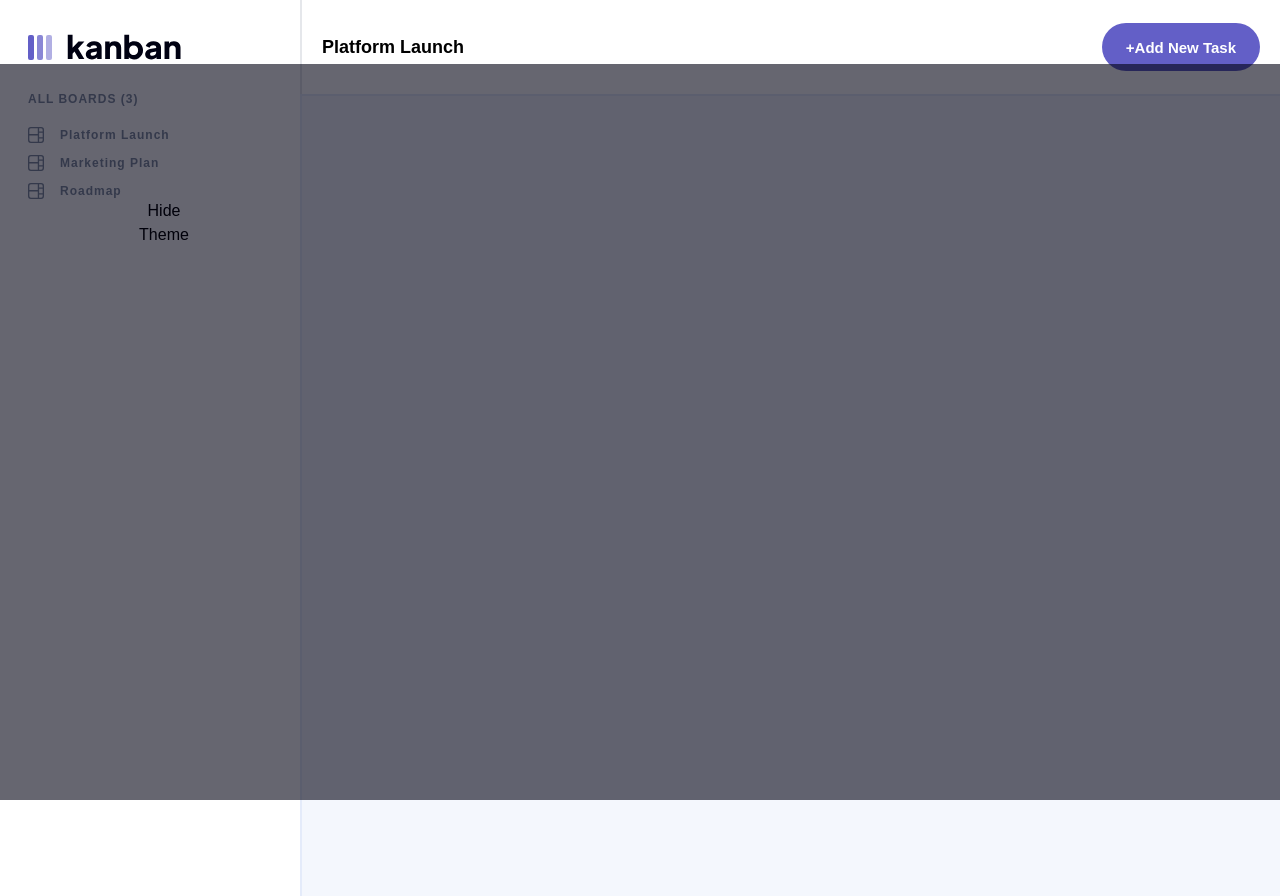
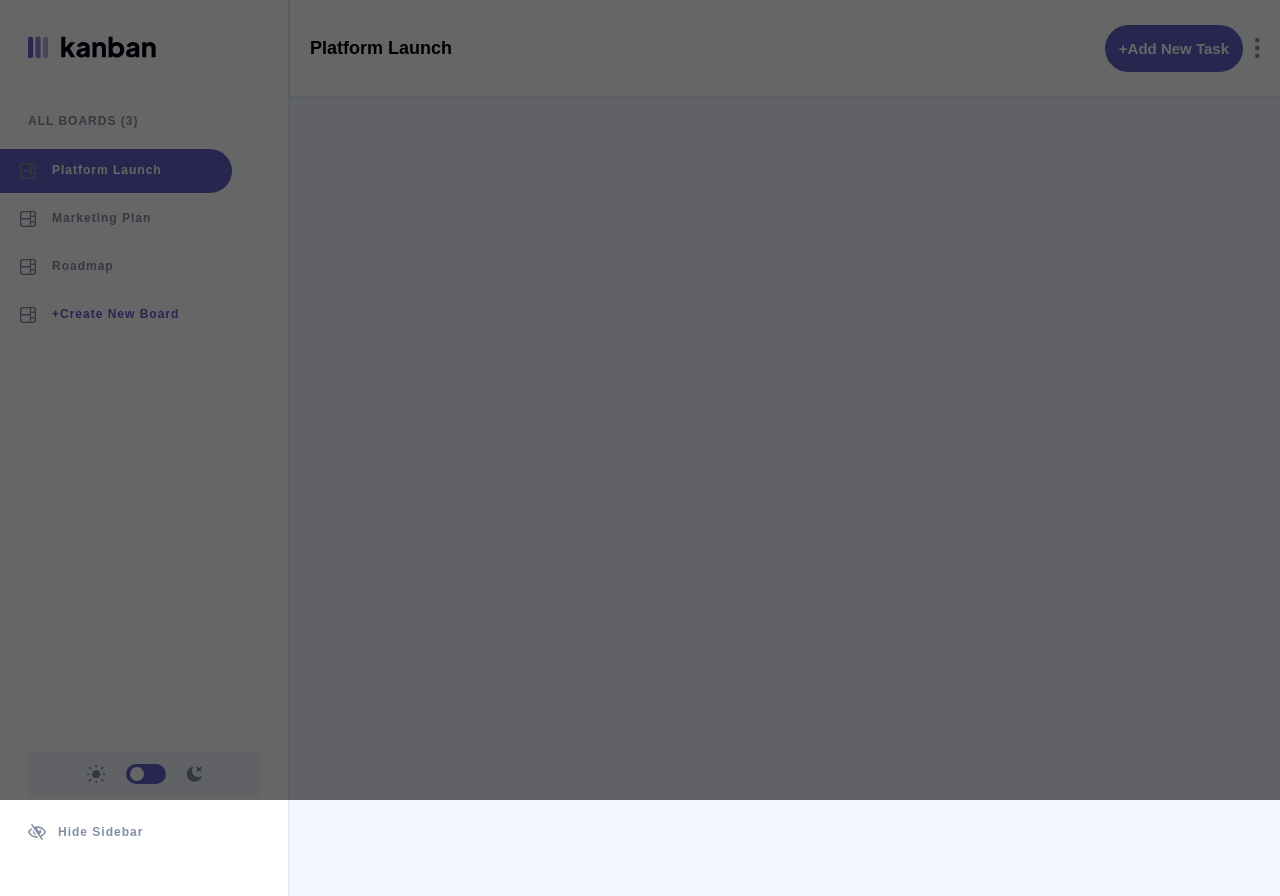
Before and after one commit to bobson/task-manager-tw, a React (Vite) app: page /modal in a window 1280 px wide. Built offline with nearby package versions, Linux system fonts and the light colour scheme.

Commit message:
Sidebar and appbar done with theme toggle and resposive view

```diff
--- a/src/App.jsx
+++ b/src/App.jsx
@@ -10,7 +10,6 @@ import ModalPage from "./pages/ModalPage";
 function App() {
   return (
     <Layout data={boards}>
-      {/* <div className="flex  h-full p-5 gap-4 border-l-2  border-lines-light dark:border-lines-dark"> */}
       <Routes>
         <Route path="/" element={<PlatformLaunch data={boards[0].columns} />} />
 
@@ -23,7 +22,6 @@ function App() {
 
         <Route path="modal" element={<ModalPage />} />
       </Routes>
-      {/* </div> */}
     </Layout>
   );
 }
--- a/src/components/Button.jsx
+++ b/src/components/Button.jsx
@@ -1,17 +1,19 @@
 import classNames from "classnames";
 import React from "react";
 
-function Button({ children, small, secondary, destructive, ...rest }) {
+function Button({ children, small, primary, secondary, destructive, ...rest }) {
   const classes = classNames(
     rest.className,
-    "h-12 px-6 rounded-full bg-purple text-white hover:bg-light-purple",
+    "p-3.5 rounded-full flex items-center",
     {
-      "bg-[#efeff9] hover:bg-[#d8d7f0] text-purple h-10": secondary,
+      "bg-purple hover:bg-light-purple text-white": primary,
+      "bg-[#efeff9] hover:bg-[#d8d7f0] text-purple p-3": secondary,
       "bg-red hover:bg-light-red h-10": destructive,
+      "p-3": small,
     }
   );
   return (
-    <button className={classes}>
+    <button {...rest} className={classes}>
       {small || secondary || destructive ? (
         <h5>{children}</h5>
       ) : (
--- a/src/components/Layout/AppBar.jsx
+++ b/src/components/Layout/AppBar.jsx
@@ -3,6 +3,8 @@ import LogoLight from "../../assets/logo-light.svg";
 import LogoMobile from "../../assets/logo-mobile.svg";
 import ChevronDown from "../../assets/icon-chevron-down.svg";
 import ChevronUp from "../../assets/icon-chevron-up.svg";
+import AddTaskMobile from "../../assets/icon-add-task-mobile.svg";
+import VerticalDots from "../../assets/icon-vertical-ellipsis.svg";
 
 import useModalContext from "../hooks/useModalContext";
 import useNavigationContext from "../hooks/useNavigationContext";
@@ -15,18 +17,17 @@ function AppBar({ collapse }) {
   const { dark } = useThemeContext();
 
   return (
-    <div className="h-16 sm:h-24 flex sticky left-0 border-b-2 border-lines-light dark:border-lines-dark bg-white dark:bg-dark-gray gap-6 items-center">
+    <div className="h-16  sm:h-24 flex sticky left-0 bg-white dark:bg-dark-gray  items-center">
       {collapse && (
-        <img
-          className="ml-7 hidden sm:block "
-          src={dark ? LogoLight : LogoDark}
-          alt="dark logo"
-        />
+        <div className="h-full flex items-center mx-7">
+          <img src={dark ? LogoLight : LogoDark} alt="logo" />
+        </div>
       )}
 
       <img className="ml-7 sm:hidden" src={LogoMobile} alt="logo-mobile" />
 
-      <div className="flex justify-between w-full px-5 h-full border-l-2 border-light-lines dark:border-lines-dark items-center">
+      <div className="flex justify-between w-full px-5 h-full  sm:border-l-2 border-light-lines dark:border-lines-dark items-center">
+        <div className="flex gap-3 items-center">
           <h2 className="dark:text-white">{activePage}</h2>
           <div className="sm:hidden cursor-pointer" onClick={toggleOpen}>
             {!showModal ? (
@@ -35,8 +36,17 @@ function AppBar({ collapse }) {
               <img src={ChevronUp} alt="down arrow" />
             )}
           </div>
+        </div>
 
-        <Button>+Add New Task</Button>
+        <div className="flex items-center gap-3">
+          <Button className="sm:flex hidden" primary>
+            +Add New Task
+          </Button>
+          <Button className="sm:hidden px-5" primary>
+            <img src={AddTaskMobile} alt="add-task" />
+          </Button>
+          <img src={VerticalDots} alt="dots" />
+        </div>
       </div>
     </div>
   );
--- a/src/components/Layout/Layout.jsx
+++ b/src/components/Layout/Layout.jsx
@@ -4,6 +4,8 @@ import useModalContext from "../hooks/useModalContext";
 import AppBar from "./AppBar";
 import Modal from "../Modal";
 import Sidebar from "../Sidebar";
+import Button from "../Button";
+import ShowSidebar from "../../assets/icon-show-sidebar.svg";
 
 function Layout({ children }) {
   const [collapse, setCollapse] = useState(false);
@@ -15,16 +17,24 @@ function Layout({ children }) {
 
   return (
     <div className="flex h-full">
-      <Sidebar handleCollapse={handleCollapse} collapse={collapse} />
-      <main className="flex-3 overflow-scroll min-h-screen h-full dark:bg-dark-bg bg-light-bg items-center">
-        <AppBar collapse={collapse} />
-        {collapse && <button onClick={handleCollapse}>Hide</button>}
-        <div className="flex min-h-screen h-full p-5 gap-4 border-l-2  border-lines-light dark:border-lines-dark">
+      <Sidebar collapse={collapse} handleCollapse={handleCollapse} />
+      <div className="flex-3 overflow-scroll min-h-screen h-full dark:bg-dark-bg bg-light-bg items-center">
+        <AppBar collapse={collapse} handleCollapse={handleCollapse} />
+        <main className="flex relative min-h-screen h-full w-full p-5 gap-4 border-l-2 border-t-2  border-lines-light dark:border-lines-dark">
           {children}
-        </div>
-      </main>
+          {collapse && (
+            <Button
+              className="absolute pl-6 hidden sm:block left-[-20px] bottom-10"
+              onClick={handleCollapse}
+              primary
+            >
+              <img src={ShowSidebar} alt="show-sidebar" />
+            </Button>
+          )}
+        </main>
+      </div>
       {showModal && (
-        <Modal className="sm:hidden">
+        <Modal className="sm:hidden mt-16">
           <Sidebar modal />
         </Modal>
       )}
--- a/src/components/Modal.jsx
+++ b/src/components/Modal.jsx
@@ -4,12 +4,9 @@ const Modal = ({ children, className }) => {
   return ReactDOM.createPortal(
     <>
       <div
-        className={`absolute inset-0 mt-16 bg-black opacity-60 ${className}`}
-      />
-      <div
-        className={`absolute inset-0 mt-10 w-screen p-10 bg-transparent  ${className}`}
+        className={`absolute pt-4 justify-center h-full flex inset-0 bg-[rgba(0,0,0,0.6)]  ${className}`}
       >
-        {children}
+        <div className="w-4/5">{children}</div>
       </div>
     </>,
     document.querySelector(".modal-container")
--- a/src/components/Sidebar.jsx
+++ b/src/components/Sidebar.jsx
@@ -1,86 +1,123 @@
 import { Link } from "react-router-dom";
 import useNavigationContext from "./hooks/useNavigationContext";
+import useModalContext from "./hooks/useModalContext";
+import useThemeContext from "./hooks/useThemeContext";
+import classNames from "classnames";
 
 import MenuItemIcon from "../assets/icon-board.svg";
 import LogoDark from "../assets/logo-dark.svg";
 import LogoLight from "../assets/logo-light.svg";
-import useModalContext from "./hooks/useModalContext";
-import classNames from "classnames";
-import { useEffect, useState } from "react";
-import useThemeContext from "./hooks/useThemeContext";
+import IconLightTheme from "../assets/icon-light-theme.svg";
+import IconDarkTheme from "../assets/icon-dark-theme.svg";
+import HideSidebar from "../assets/icon-hide-sidebar.svg";
+
+import Button from "./Button";
 
 function Sidebar({ handleCollapse, collapse, modal }) {
   const { dark, toggleTheme } = useThemeContext();
-  const { handleActive, menuItems } = useNavigationContext();
+  const { activePage, handleActivePage, menuItems } = useNavigationContext();
   const { close } = useModalContext();
 
-  console.log(dark);
-
-  useEffect(() => {
-    // if (dark) document.html.classList.add("dark");
-    // else document.html.classList.remove("dark");
-    const html = document.getElementsByTagName("html")[0];
-    if (dark) {
-      html.classList.add("dark");
-    } else html.classList.remove("dark");
-    // console.log(html[0].classList);
-
-    // return () => document.body.classList.remove("dark");
-  }, [dark]);
-
   let classes;
-
   if (modal)
     classes =
-      "flex flex-col rounded-md p-5 bg-white dark:bg-dark-gray sm:hidden";
+      "flex flex-col rounded-md p-7 bg-white margin-auto dark:bg-dark-gray sm:hidden";
   else
     classes = classNames(
-      "sm:flex flex-col lg:min-w-[300px] min-w-[260px] pl-7 pt-[34px] bg-white dark:bg-dark-gray hidden",
+      "sm:flex flex-col justify-between w-72 p-7 gap-4 bg-white overflow-hidden dark:bg-dark-gray hidden",
       {
         "sm:hidden": collapse,
       }
     );
 
-  const renderMenuItems = menuItems.map((item) => {
+  const renderMenuPages = menuItems.map((item) => {
+    let activePageClass = "";
+    if (item.label === activePage)
+      activePageClass = "bg-purple p-5 ml-[-28px] rounded-e-full text-white";
+
     return (
       <Link
         key={item.label}
         to={item.link}
         onClick={() => {
-          if (modal) close();
-          handleActive(item.label);
+          handleActivePage(item.label);
         }}
+        className="w-full"
       >
-        <li className="flex cursor-pointer items-end">
-          <img className="mr-4" src={MenuItemIcon} alt="dark logo" />
-          <h4>{item.label}</h4>
+        <li
+          className={`${activePageClass}  flex items-center w-full py-3.5 cursor-pointer`}
+        >
+          <img
+            className={activePageClass ? "text-white mr-4" : "mr-4 ml-[-8px]"}
+            src={MenuItemIcon}
+            alt="icon-board"
+          />
+          <h4
+            className={
+              activePageClass ? "text-white align-middle" : "align-middle"
+            }
+          >
+            {item.label}
+          </h4>
         </li>
       </Link>
     );
   });
 
+  let ToggleThemeButtonClass;
+  if (dark) ToggleThemeButtonClass = "justify-self-end";
+  else ToggleThemeButtonClass = "justify-self-start";
+
   return (
     <aside className={classes}>
+      <div className="flex flex-col pt-2 gap-10">
         <img
-        className="mb-8 w-[153px] hidden sm:block"
+          className="hidden w-32 sm:block"
           src={dark ? LogoLight : LogoDark}
           alt="dark logo"
         />
-      <h4 className="mb-5">ALL BOARDS (3)</h4>
-      <ul className="flex flex-col gap-3 justify-start items-start">
-        {renderMenuItems}
+
+        <ul className="flex flex-col gap-1">
+          <h4 className="py-4">ALL BOARDS (3)</h4>
+          {renderMenuPages}
+          <li className={`flex items-center w-full py-3.5 cursor-pointer`}>
+            <img
+              className="mr-4 ml-[-8px]"
+              src={MenuItemIcon}
+              alt="icon-board"
+            />
+            <h4 className="align-middle text-purple">+Create New Board</h4>
+          </li>
         </ul>
-      <button className="hidden sm:block" onClick={handleCollapse}>
-        Hide
-      </button>
-      <button
+      </div>
+
+      <div>
+        <div className="bg-light-bg dark:bg-dark-bg flex items-center justify-center p-3 mt-8 gap-5 rounded">
+          <img src={IconLightTheme} alt="icon-light-theme" />
+          <Button
             onClick={() => {
               toggleTheme();
-          // close();
+              close();
             }}
+            primary
+            className="h-5 w-10 py-1 px-1"
           >
-        Theme
-      </button>
+            <div className="w-8 grid">
+              <span
+                className={`${ToggleThemeButtonClass} bg-white w-3.5 h-3.5 rounded-full`}
+              ></span>
+            </div>
+          </Button>
+          <img src={IconDarkTheme} alt="icon-light-theme" />
+        </div>
+        <div
+          onClick={handleCollapse}
+          className="my-7 hidden sm:flex items-center gap-3 cursor-pointer"
+        >
+          <img src={HideSidebar} alt="hide" />
+          <h4>Hide Sidebar</h4>
+        </div>
+      </div>
     </aside>
   );
 }
--- a/src/context/navigation_context.jsx
+++ b/src/context/navigation_context.jsx
@@ -6,7 +6,7 @@ const NavigationContext = createContext();
 export const NavigationProvider = ({ children }) => {
   const [activePage, setActive] = useState(boards[0].name);
 
-  const handleActive = (value) => {
+  const handleActivePage = (value) => {
     setActive(value);
   };
 
@@ -22,7 +22,9 @@ export const NavigationProvider = ({ children }) => {
   });
 
   return (
-    <NavigationContext.Provider value={{ activePage, handleActive, menuItems }}>
+    <NavigationContext.Provider
+      value={{ activePage, handleActivePage, menuItems }}
+    >
       {children}
     </NavigationContext.Provider>
   );
--- a/src/index.css
+++ b/src/index.css
@@ -7,6 +7,7 @@
 @layer base {
   html {
     font-family: "Plus Jakarta Sans", sans-serif;
+    box-sizing: border-box;
   }
 
   h1 {
@@ -47,3 +48,6 @@
     line-height: 23px;
   }
 }
+
+* {
+}
```
Lines whose indentation alone changed are shown as unchanged.
